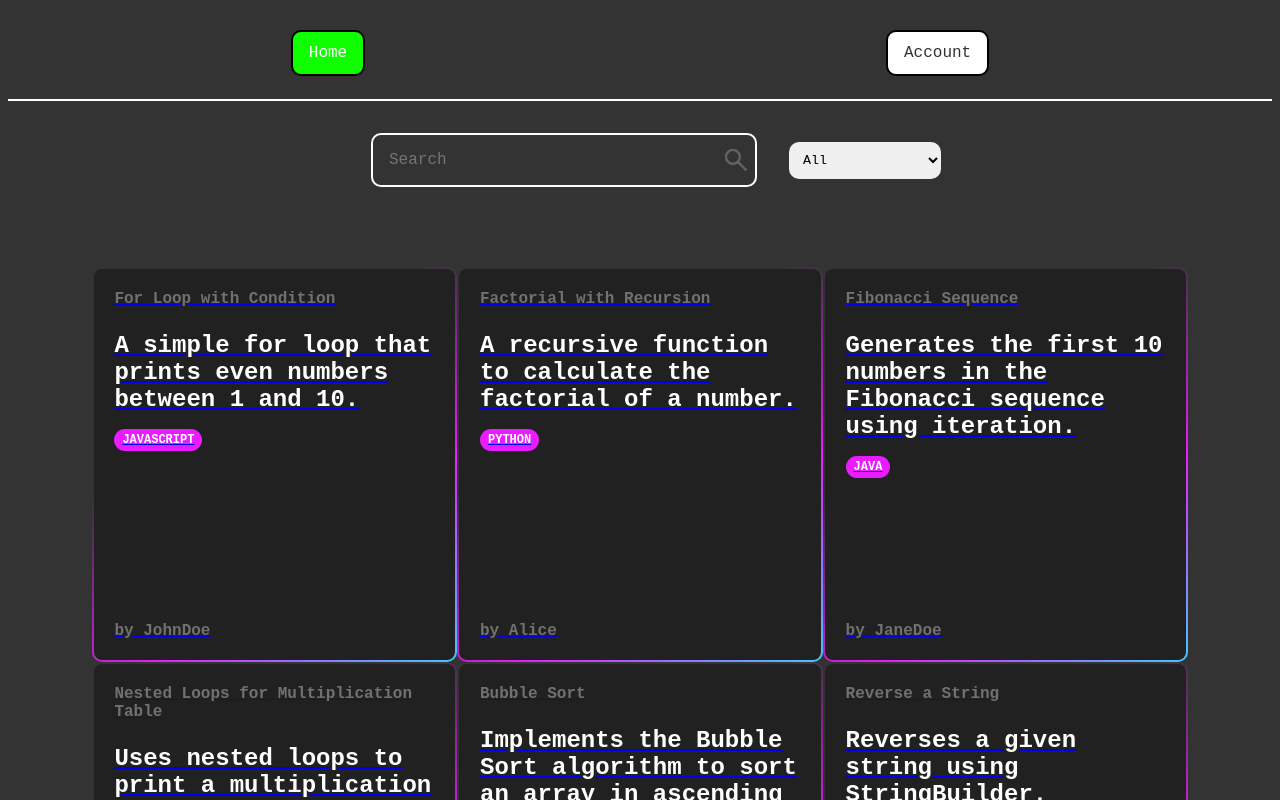
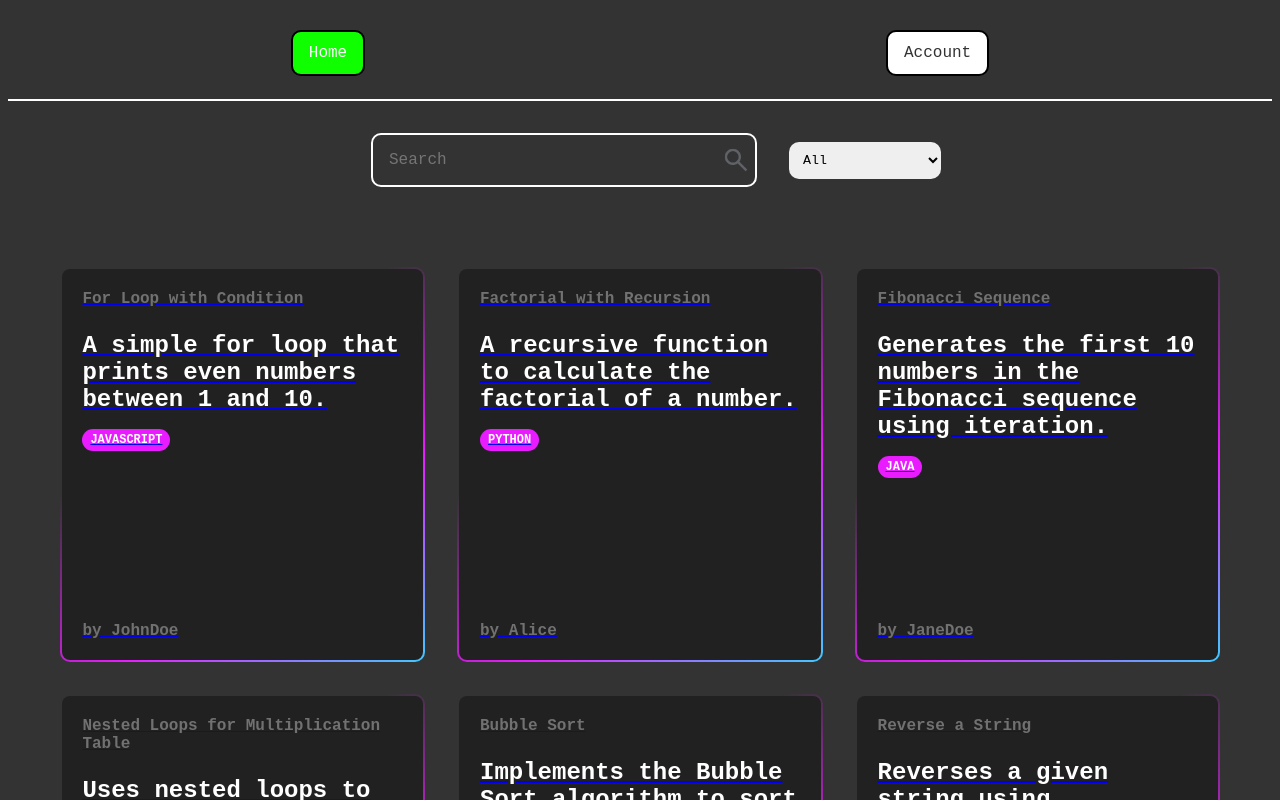
Before and after one commit to EmSley77/SnippetLookup, a React (Vite) app: page / in a window 1280 px wide. Shown: the top 800 px of the page. Built offline with nearby package versions, Linux system fonts and the light colour scheme.

Commit message:
adding some grid gap

```diff
--- a/src/Components/SnippetHelper/SnippetList.jsx
+++ b/src/Components/SnippetHelper/SnippetList.jsx
@@ -17,6 +17,7 @@ export default function SnippetList({ data }) {
         style={{
           marginTop: "3em",
           display: "grid",
+          gap:"2rem",
           gridTemplateColumns: "repeat(3, 1fr)",
         }}>
 
```
